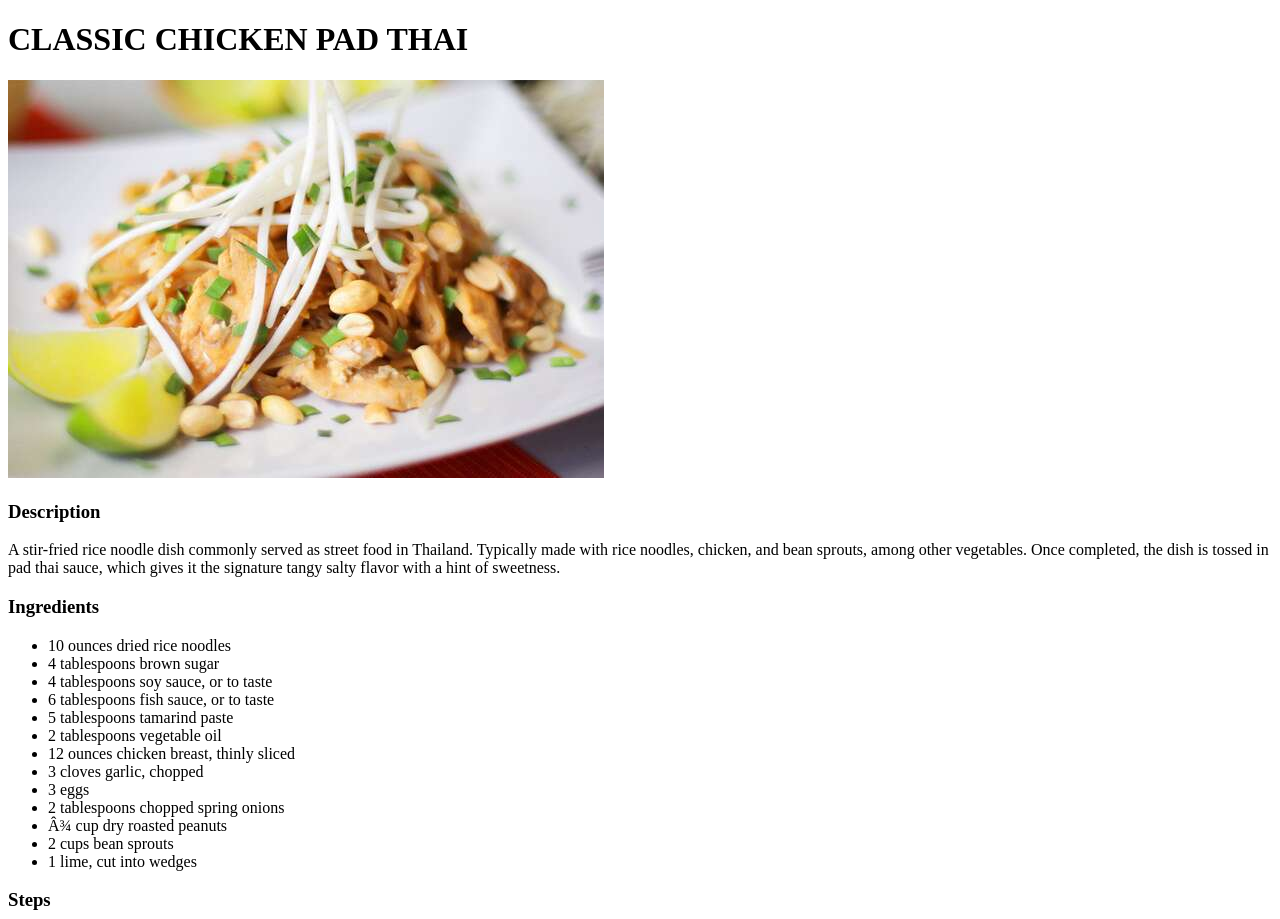
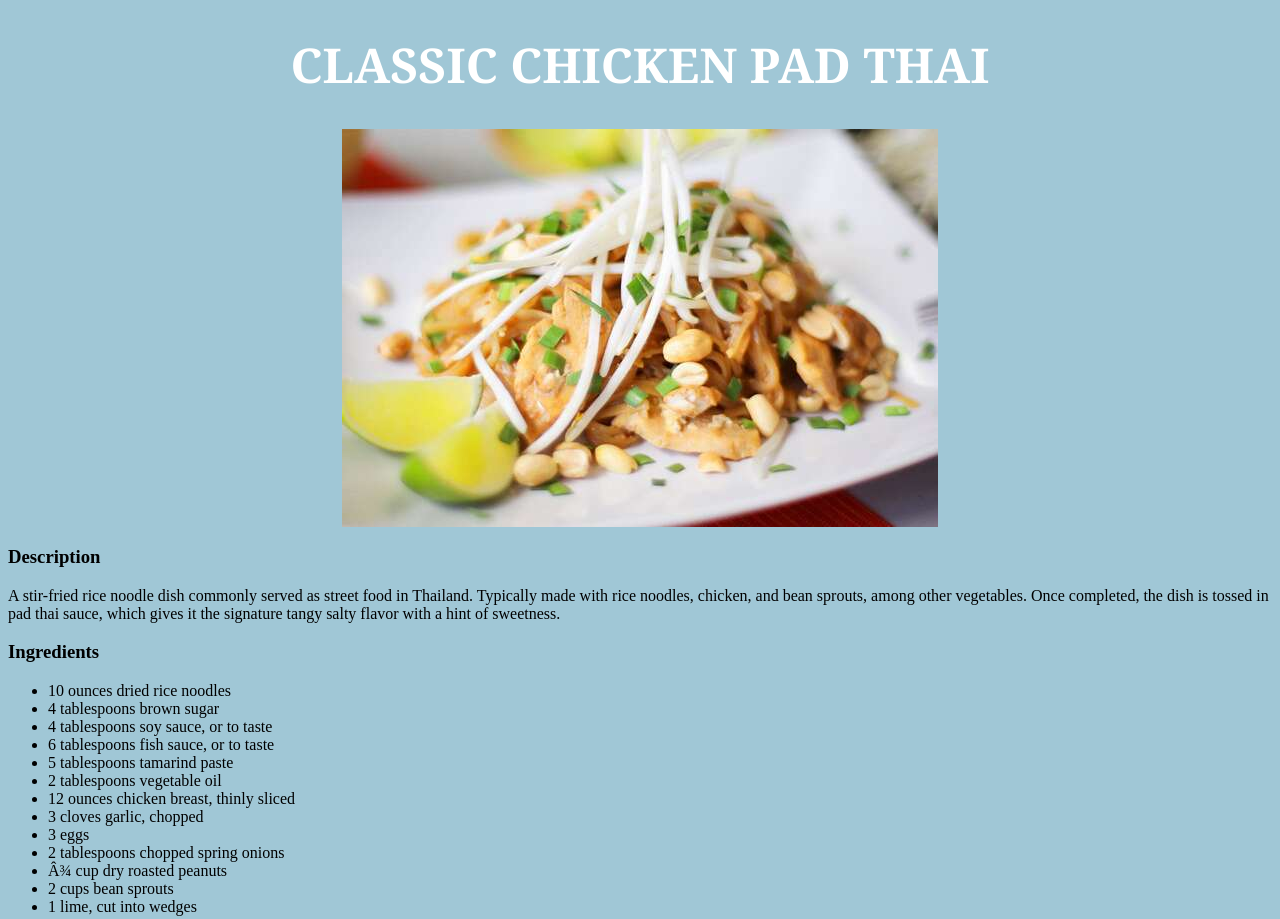
Before and after one commit to ataylor013/odin-recipes, a plain HTML site: page recipes/padthai.html in a window 1280 px wide. Shown: the top 919 px of the page. Drawn offline with Linux system fonts and the light colour scheme.

Commit message:
Update recipe links and center images

```diff
--- a/recipes/padthai.html
+++ b/recipes/padthai.html
@@ -2,10 +2,13 @@
 <html lang="en">
     <head>
         <meta charset="UTF -8">
+        <link rel="stylesheet" href="../recipes/styles.css">
+
     <body>
-        <h1>CLASSIC CHICKEN PAD THAI</h1>
+        <h1 id="page-titles">CLASSIC CHICKEN PAD THAI</h1>
 
-        <img src="../images/chickenpadthai3.jpeg">
+        <img src="../images/chickenpadthai3.jpeg" class="center">
+
         <h3>Description</h3>
             <p>A stir-fried rice noodle dish commonly served as street food in Thailand.
             Typically made with rice noodles, chicken, and bean sprouts, among other vegetables.
--- a/recipes/styles.css
+++ b/recipes/styles.css
@@ -1,8 +1,17 @@
 /* Recipe Pages */
 
+* {
+    background-color: rgb(160, 199, 214);
+}
 #page-titles {
-    color: red;
+    color: white;
     font-size: 48px;
     font-family: Cambria, sans-serif;
     text-align: center;
 }
+
+.center {
+    display: block;
+    margin-left: auto;
+    margin-right: auto;
+}
```
Also changed, not shown: recipes/homefries.html (+3 -3 lines), recipes/omelette.html (+4 -2 lines).
